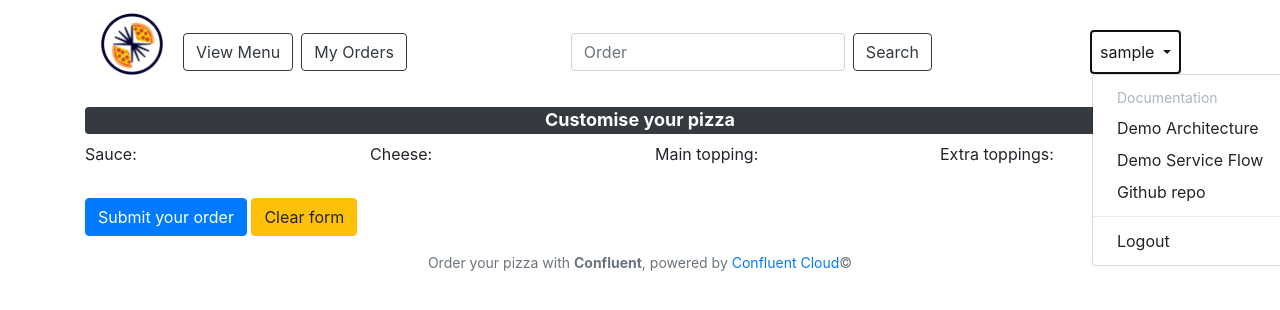
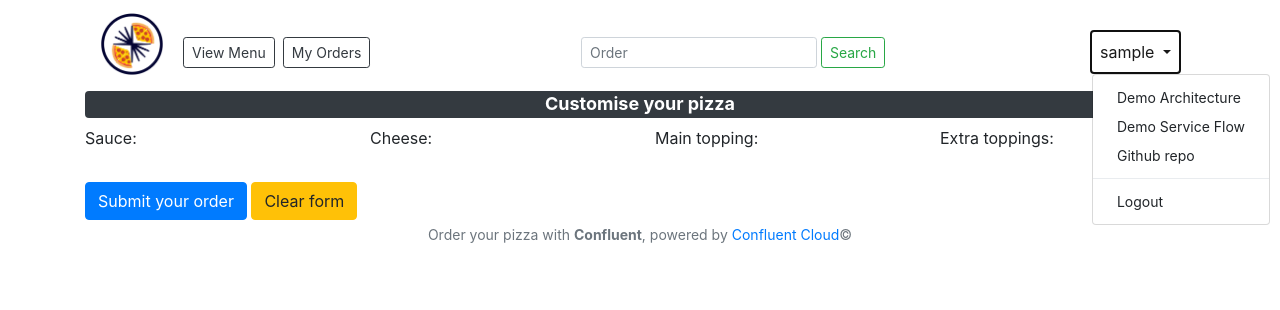
Before and after one commit to ifnesi/python-kafka-microservices, a Flask app: page / in a window 1280 px wide, after a click that opens the changed part. Shown: the top 310 px of the page. Run offline with Flask 2, Linux system fonts and the light colour scheme; a user stored in the database is signed in; parts of the project's set-up code (start-up, migrations or seed data) failed here and were passed over; some libraries are stand-ins or nearby versions.

Commit message:
Minor layout

```diff
--- a/templates/header.html
+++ b/templates/header.html
@@ -6,11 +6,11 @@
     <link rel="icon" type="image/png" href="{{ url_for('static', filename='images/favicon.ico') }}">
     <meta charset="utf-8">
     <meta name="viewport" content="width=device-width, initial-scale=1">
-    <link rel="stylesheet" href="{{ url_for('static', filename='css/bootstrap.min.css') }}?v=6">
-    <link rel="stylesheet" href="{{ url_for('static', filename='css/main.css') }}?v=6">
-    <script src="{{ url_for('static', filename='js/jquery.min.js') }}?v=6"></script>
-    <script src="{{ url_for('static', filename='js/bootstrap.bundle.min.js') }}?v=6"></script>
-    <script src="{{ url_for('static', filename='js/main.js') }}?v=6"></script>
+    <link rel="stylesheet" href="{{ url_for('static', filename='css/bootstrap.min.css') }}?v=7">
+    <link rel="stylesheet" href="{{ url_for('static', filename='css/main.css') }}?v=7">
+    <script src="{{ url_for('static', filename='js/jquery.min.js') }}?v=7"></script>
+    <script src="{{ url_for('static', filename='js/bootstrap.bundle.min.js') }}?v=7"></script>
+    <script src="{{ url_for('static', filename='js/main.js') }}?v=7"></script>
     {% block header %}{% endblock %}
 </head>
 
@@ -21,7 +21,7 @@
                 {% block content %}{% endblock %}
             </div>
         </div>
-        <div class="row mt-3">
+        <div class="mt-1">
             <div class="col-12">
                 <p class="text-center text-secondary small">Order your pizza with <b>Confluent</b>, powered by <a
                         href="https://www.confluent.io/confluent-cloud" target="_blank">Confluent Cloud</a>&copy;</p>
--- a/templates/login.html
+++ b/templates/login.html
@@ -3,7 +3,7 @@
 {% block content %}
 <form action="/login" class="needs-validation" method="POST">
     <div class="row justify-content-center mt-3">
-        <div class="col-6 border p-2 mt-3">
+        <div class="col-sm-12 col-md-6 border p-2 mt-3">
             <div class="col-12">
                 <div class="form-group">
                     <label for="username">Username:</label>
--- a/templates/navbar.html
+++ b/templates/navbar.html
@@ -1,6 +1,6 @@
-<nav class="navbar navbar-expand-lg navbar-light pb-2">
+<nav class="navbar navbar-expand-lg navbar-light mb-n2 pb-0">
     <p class="navbar-brand"><img src="{{ url_for('static', filename='images/logo.png') }}" width=62
-            class="map img-resonsive" /></p>
+            class="map img-responsive" /></p>
     <button class="navbar-toggler" type="button" data-toggle="collapse" data-target="#navbarSupportedContent"
         aria-controls="navbarSupportedContent" aria-expanded="false" aria-label="Toggle navigation">
         <span class="navbar-toggler-icon"></span>
@@ -8,18 +8,18 @@
     <div class="collapse navbar-collapse" id="navbarSupportedContent">
         <ul class="navbar-nav mr-auto">
             <li class="nav-item active">
-                <a class="btn btn-outline-dark menu-link m-1" href="/" title="Place your order">View
+                <a class="btn btn-outline-dark btn-sm menu-link m-1" href="/" title="Place your order">View
                     Menu</a>
             </li>
             <li class="nav-item active">
-                <a class="btn btn-outline-dark menu-link m-1" href="/orders" title="View my orders">My
+                <a class="btn btn-outline-dark btn-sm menu-link m-1" href="/orders" title="View my orders">My
                     Orders</a>
             </li>
         </ul>
-        <div class="form-inline my-2 my-lg-0">
-            <input class="form-control mr-sm-2" type="order" placeholder="Order" id="order_id_query" aria-label="Search"
-                value="{{order_id}}">
-            <a href="javascript:void(0);" class="btn btn-outline-dark my-2 my-sm-0"
+        <div class="form-inline">
+            <input class="form-control form-control-sm" type="order" placeholder="Order" id="order_id_query"
+                aria-label="Search" value="{{order_id}}">
+            <a href="javascript:void(0);" class="btn btn-outline-success btn-sm ml-1"
                 onClick="javascript:viewOrder();">Search</a>
         </div>
         <ul class="navbar-nav ml-auto">
@@ -28,18 +28,18 @@
                     {{session.username}}
                 </a>
                 <ul class="dropdown-menu">
-                    <li><small class="dropdown-item disabled">Documentation</small></li>
-                    <li><a class="dropdown-item"
+                    <li><a class="dropdown-item small"
                             href="{{ url_for('static', filename='images/docs/gen_architecture.png') }}"
                             target="_blank">Demo Architecture</a></li>
-                    <li><a class="dropdown-item" href="{{ url_for('static', filename='images/docs/service_flow.png') }}"
-                            target="_blank">Demo Service Flow</a></li>
-                    <li><a class="dropdown-item" href="https://github.com/ifnesi/python-kafka-microservices"
+                    <li><a class="dropdown-item small"
+                            href="{{ url_for('static', filename='images/docs/service_flow.png') }}" target="_blank">Demo
+                            Service Flow</a></li>
+                    <li><a class="dropdown-item small" href="https://github.com/ifnesi/python-kafka-microservices"
                             target="_blank">Github repo</a></li>
                     <li>
                         <hr class="dropdown-divider">
                     </li>
-                    <li><a class="dropdown-item" href="/logout">Logout</a></li>
+                    <li><a class="dropdown-item small" href="/logout">Logout</a></li>
                 </ul>
             </li>
         </ul>
--- a/templates/view_orders.html
+++ b/templates/view_orders.html
@@ -5,7 +5,7 @@
 <h4><span class="badge badge-dark w-100">My orders&nbsp;&nbsp;<a href="/orders"><img
                 src="{{ url_for('static', filename='images/refresh.png') }}" title="Refresh page" width="24"
                 class="img_border" /></a></span></h4>
-<table class="table table-striped table-hover">
+<table class="table table-striped table-hover table-sm small">
     <tbody>
         <thead>
             <tr>
```
Also changed, not shown: static/js/ajax_order.js (+9 -1 lines), templates/view_order.html (+9 -5 lines), static/images/msvc_flow.png (added).
